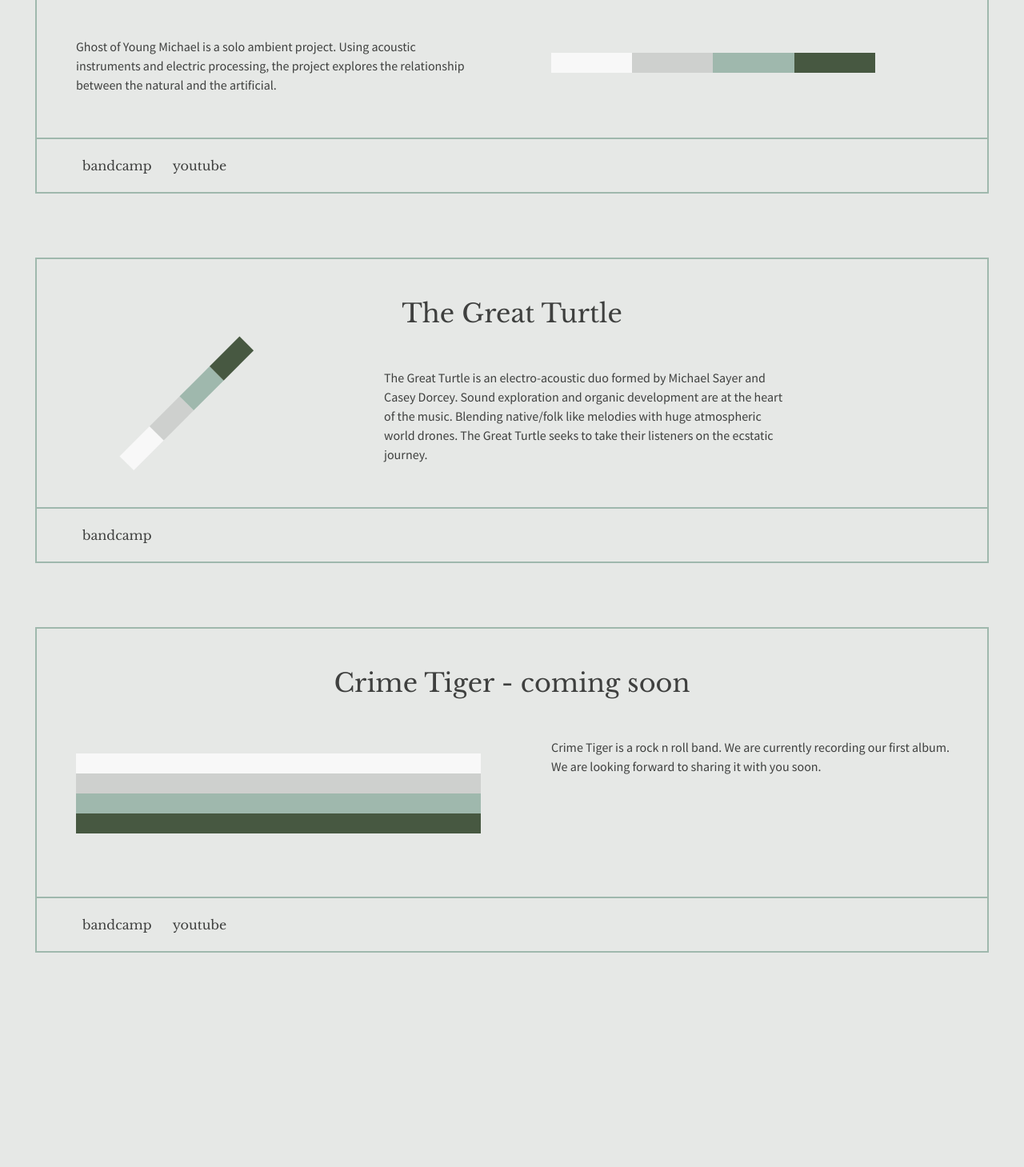
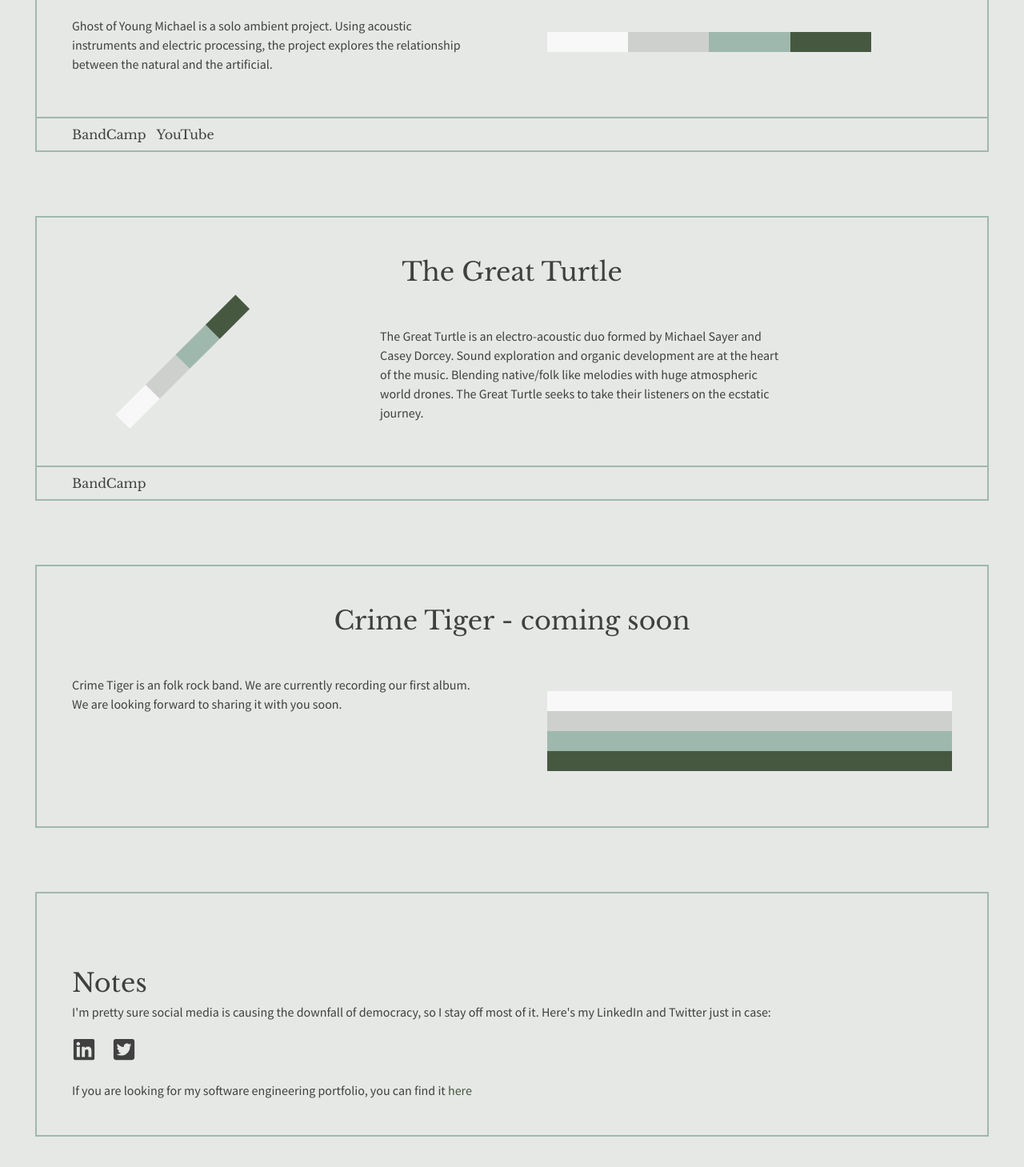
Before and after one commit to mPemba/music-portfolio, a React (Create React App) app: page / in a window 1280 px wide. Shown: the part 983-2442 px from the top of the page at 80% size. Before the commit the page ends 2254 px from the top, so only its background shows below. Built offline with nearby package versions, Linux system fonts and the light colour scheme.

Commit message:
updates for live

```diff
--- a/src/App.js
+++ b/src/App.js
@@ -3,13 +3,14 @@ import styled from 'styled-components';
 import { colors } from './library/colors';
 
 const App = () => {
+  const test = 1;
   return (
     <Main>
       <Content>
         <Title>
           Michael Sayer
         </Title>
-        <SubTitle>Composer based in Salt Lake City</SubTitle>
+        <SubTitle>Composer based in Salt Lake City.</SubTitle>
         <SubTitle>I have multiple projects under way</SubTitle>
         <SubTitle>including music for film and television.</SubTitle>
         <ColorsVertical>
@@ -25,11 +26,9 @@ const App = () => {
             <Details>
               <ProjectDetails>
                 <Text>
-                  A proud Taxi member for years. I love the process and the challenge
-                  of writing music for film. I have written music for a variety of
-                  projects including short films and documentaries.
-                  I'm always looking for new projects to work on.
-                  If you have a project you'd like to discuss, please contact me.
+                  A proud Taxi member for years. I love the process and the challenge of writing music for film.
+                  My music has been featured in indie films and podcasts and I'm always looking for new projects.
+                  If you have a project you'd like to discuss, please contact me at michael.j.say@gmail.com.
                 </Text>
               </ProjectDetails>
               <ProjectDetails>
@@ -72,10 +71,10 @@ const App = () => {
             </Details>
               <Links>
                 <Link href="https://youngmichael.bandcamp.com/" target="_blank" rel="noopener noreferrer">
-                  bandcamp
+                  BandCamp
                 </Link>
-                <Link href="youtube.com/user/michaeljsay" target="_blank" rel="noopener noreferrer">
-                  youtube
+                <Link href="https://youtube.com/user/michaeljsay" target="_blank" rel="noopener noreferrer">
+                  YouTube
                 </Link>
               </Links>
           </Project>
@@ -103,14 +102,20 @@ const App = () => {
             </Details>
             <Links>
                 <Link href="https://greatturtle.bandcamp.com/" target="_blank" rel="noopener noreferrer">
-                  bandcamp
+                  BandCamp
                 </Link>
               </Links>
           </Project>
 
           <Project>
-          <SubTitle>Crime Tiger - coming soon</SubTitle>
+            <SubTitle>Crime Tiger - coming soon</SubTitle>
             <Details>
+              <ProjectDetails>
+                <Text>
+                  Crime Tiger is an folk rock band. We are currently recording our first album.
+                  We are looking forward to sharing it with you soon.
+                </Text>
+              </ProjectDetails>
               <ProjectDetails>
                 <ColorsVertical>
                   <div style={{ width: '100%', height: '25px', background: colors.white }}></div>
@@ -120,21 +125,29 @@ const App = () => {
                   <div style={{ width: '100%', height: '25px', background: colors.darkGrays }}></div>
                 </ColorsVertical>
               </ProjectDetails>
-              <ProjectDetails>
-                <Text>
-                  Crime Tiger is a rock n roll band. We are currently recording our first album.
-                  We are looking forward to sharing it with you soon.
-                </Text>
-              </ProjectDetails>
             </Details>
-              <Links>
-                <Link href="https://youngmichael.bandcamp.com/" target="_blank" rel="noopener noreferrer">
-                  bandcamp
-                </Link>
-                <Link href="youtube.com/user/michaeljsay" target="_blank" rel="noopener noreferrer">
-                  youtube
-                </Link>
-              </Links>
+          </Project>
+
+          <Project>
+            <Notes>
+              <SubTitle>Notes</SubTitle>
+              <Text>
+                I'm pretty sure social media is causing the downfall of democracy, so I stay off most of it.
+                Here's my LinkedIn and Twitter just in case:
+              </Text>
+              <LogoContainer>
+                <LogoLink href="https://www.linkedin.com/in/mikesayer/" target="_blank" rel="noopener noreferrer">
+                  <Logo src="/linkedin.svg" alt="linkedin" />
+                </LogoLink>
+                <LogoLink href="https://twitter.com/michaeljsayer" target="_blank" rel="noopener noreferrer">
+                  <Logo src="/twitter.svg" alt="twitter" />
+                </LogoLink>
+              </LogoContainer>
+              <Text>
+                If you are looking for my software engineering portfolio, you can find it
+                <LogoLink style={{ color: colors.green }} href="https://www.michaelsayer.com/" target="_blank" rel="noopener noreferrer"> here</LogoLink>
+              </Text>
+            </Notes>
           </Project>
         </Projects>
       </Content>
@@ -233,7 +246,6 @@ const Details = styled.div`
   width: 100%;
   display: flex;
   flex-direction: row;
-  margin-left: 10px;
 
   @media (max-width: 768px) {
     flex-direction: column;
@@ -270,13 +282,17 @@ const Links = styled.div`
   margin-top: 10px;
   padding-left: 44px;
   border-top: 2px solid ${colors.opal};
+
+  @media (max-width: 768px) {
+    padding-left: 22px;
+  }
 `;
 
 const Link = styled.a`
   width: fit-content;
   margin: 10px 0px;
   color: ${colors.darkGray};
-  padding: 13px;
+  padding-right: 13px;
   cursor: pointer;
   text-decoration: none;
   font-size: 1em;
@@ -285,4 +301,40 @@ const Link = styled.a`
   }
 `;
 
+const Notes = styled.div`
+  width: 100%;
+  height: 100%;
+  display: flex;
+  flex-direction: column;
+  justify-content: flex-start;
+  padding: 44px;
+
+  @media (max-width: 768px) {
+    width: 100%;
+    padding: 22px;
+  }
+`;
+
+const Logo = styled.img`
+  width: 30px;
+  height: 30px;
+
+  :hover {
+    transform: scale(1.1);
+  }
+`;
+
+const LogoContainer = styled.div`
+  width: 100%;
+  display: flex;
+  justify-content: flex-start;
+  align-items: center;
+  gap: 20px;
+  margin: 10px 0px;
+`;
+
+const LogoLink = styled(Link)`
+  padding: 0px;
+`;
+
 export default App;
```
Also changed, not shown: public/linkedin.svg (added), public/twitter.svg (added).
